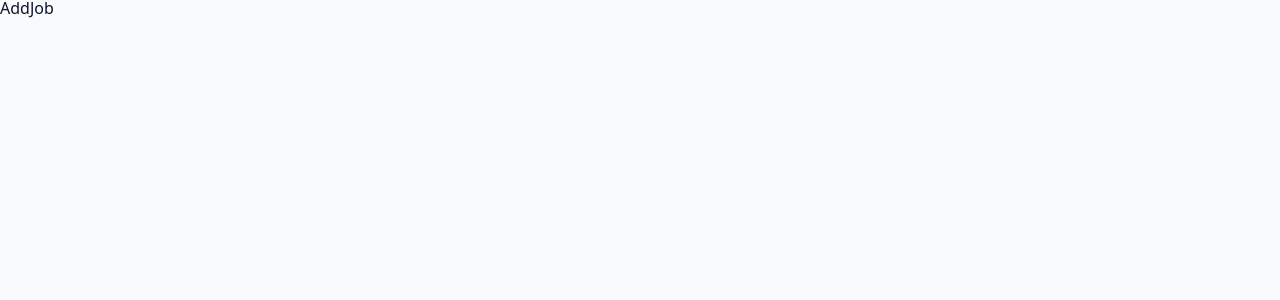
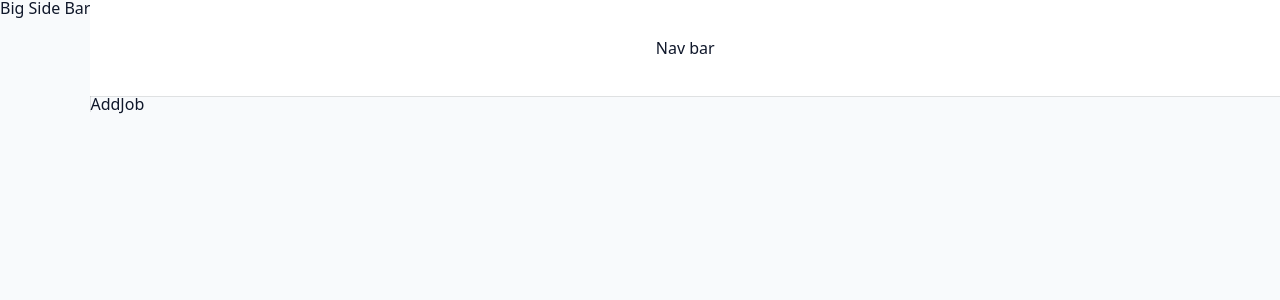
Before and after one commit to shameenakoodan/client-mern, a React (Vite) app: page /dashboard in a window 1280 px wide. Shown: the top 300 px of the page. Built offline with nearby package versions, Linux system fonts and the light colour scheme.

Commit message:
Added the Dashboard Structure

```diff
--- /dev/null
+++ b/src/components/BigSidebar.jsx
@@ -0,0 +1,9 @@
+import Wrapper from "../assets/wrappers/BigSidebar";
+const BigSidebar = () => {
+  return (
+    <Wrapper>
+        Big Side Bar
+    </Wrapper>
+  )
+};
+export default BigSidebar
--- /dev/null
+++ b/src/components/Navbar.jsx
@@ -0,0 +1,11 @@
+import Wrapper from "../assets/wrappers/Navbar";
+
+const Navbar = () => {
+  return (
+    <Wrapper>
+        Nav bar
+        </Wrapper>
+  )
+}
+
+export default Navbar
--- /dev/null
+++ b/src/components/SmallSidebar.jsx
@@ -0,0 +1,11 @@
+import Wrapper from "../assets/wrappers/SmallSidebar";
+
+const SmallSidebar = () => {
+  return (
+    <Wrapper>
+        Small Side bar
+        </Wrapper>
+  )
+}
+
+export default SmallSidebar
--- a/src/components/index.js
+++ b/src/components/index.js
@@ -1 +1,5 @@
 export {default as Logo} from "./Logo";
+export {default as FormRow} from "./FormRow";
+export {default as BigSidebar} from "./BigSidebar";
+export {default as SmallSidebar} from "./SmallSidebar";
+export {default as Navbar} from "./Navbar";
--- a/src/pages/DashboardLayout.jsx
+++ b/src/pages/DashboardLayout.jsx
@@ -1,9 +1,21 @@
 
-
+import Wrapper from "../assets/wrappers/Dashboard"
 import { Outlet } from "react-router-dom"
+import { BigSidebar, Navbar, SmallSidebar } from "../components";
   const DashboardLayout = () => {
   return (
-    <div><Outlet /></div>
+    <Wrapper>
+      <main className="dashboard">
+      <SmallSidebar />
+          <BigSidebar />
+            <div>
+              <Navbar />
+                <div className="dasboard-page">
+                  <Outlet />
+                </div>
+            </div>
+      </main>
+      </Wrapper>
   )
 }
 
```
